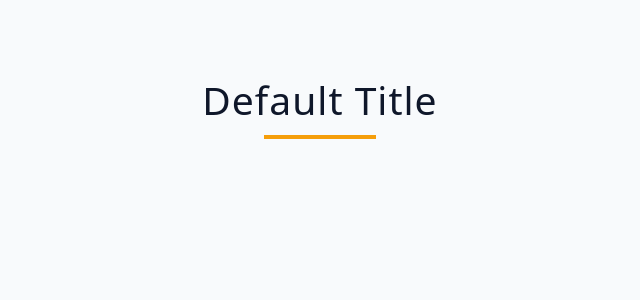
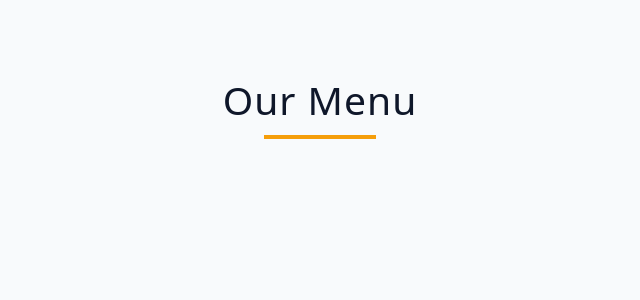
Before and after one commit to isnendyankp/cafemenu, a React (Vite) app: page / in a window 1280 px wide. Shown: the top 300 px of the page, without its empty margins (320-960 px from the left). Built offline with nearby package versions, Linux system fonts and the light colour scheme.

Commit message:
s7-196:setup text prop with our menu

```diff
--- a/src/App.jsx
+++ b/src/App.jsx
@@ -4,7 +4,7 @@ const App = () => {
   return (
     <main>
       <section className="menu">
-        <Title />
+        <Title text='our menu'/>
       </section>
     </main>
   );
@@ -15,3 +15,4 @@ export default App;
 // - s7-195:cr8 main & section with className menu
 // - s7-195:import title
 // - s7-195:pass in title in section
+// - s7-196:setup text prop with our menu
```
Also changed, not shown: src/Title.jsx (line endings or trailing spaces).
